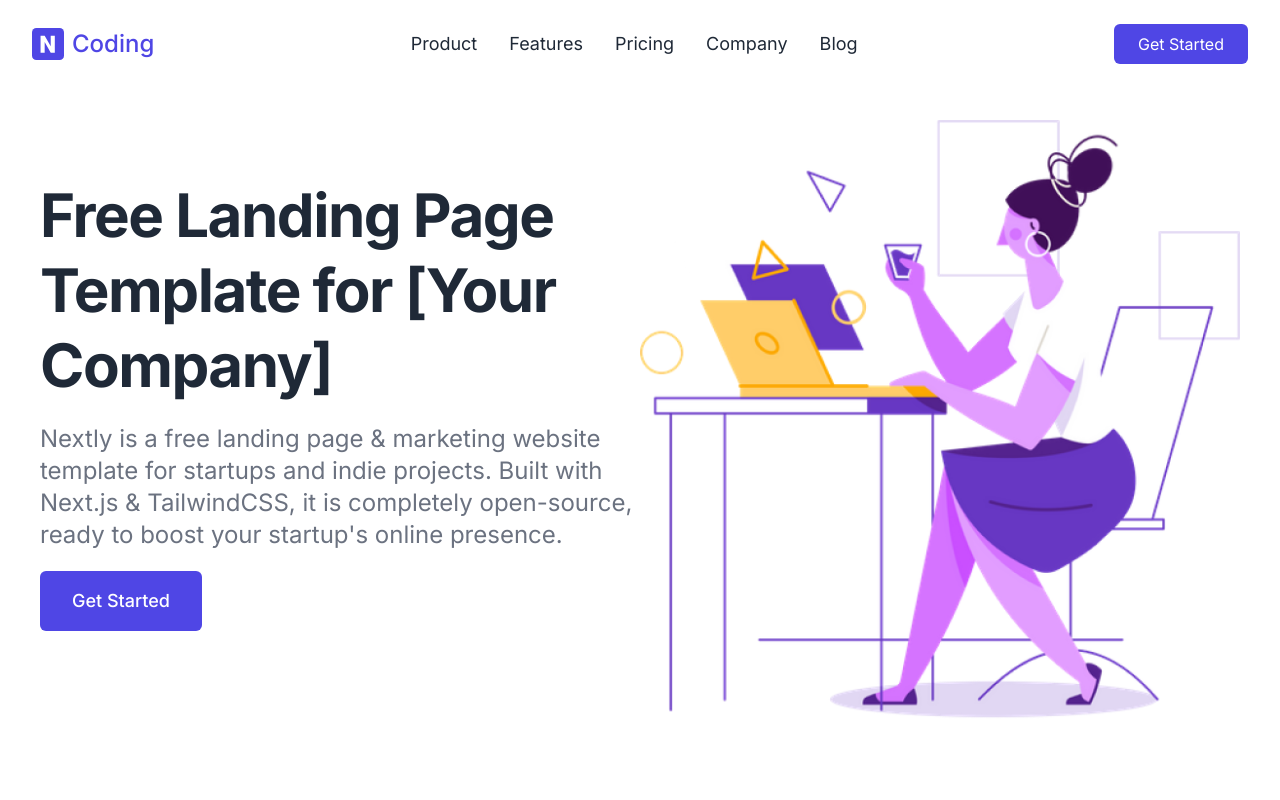
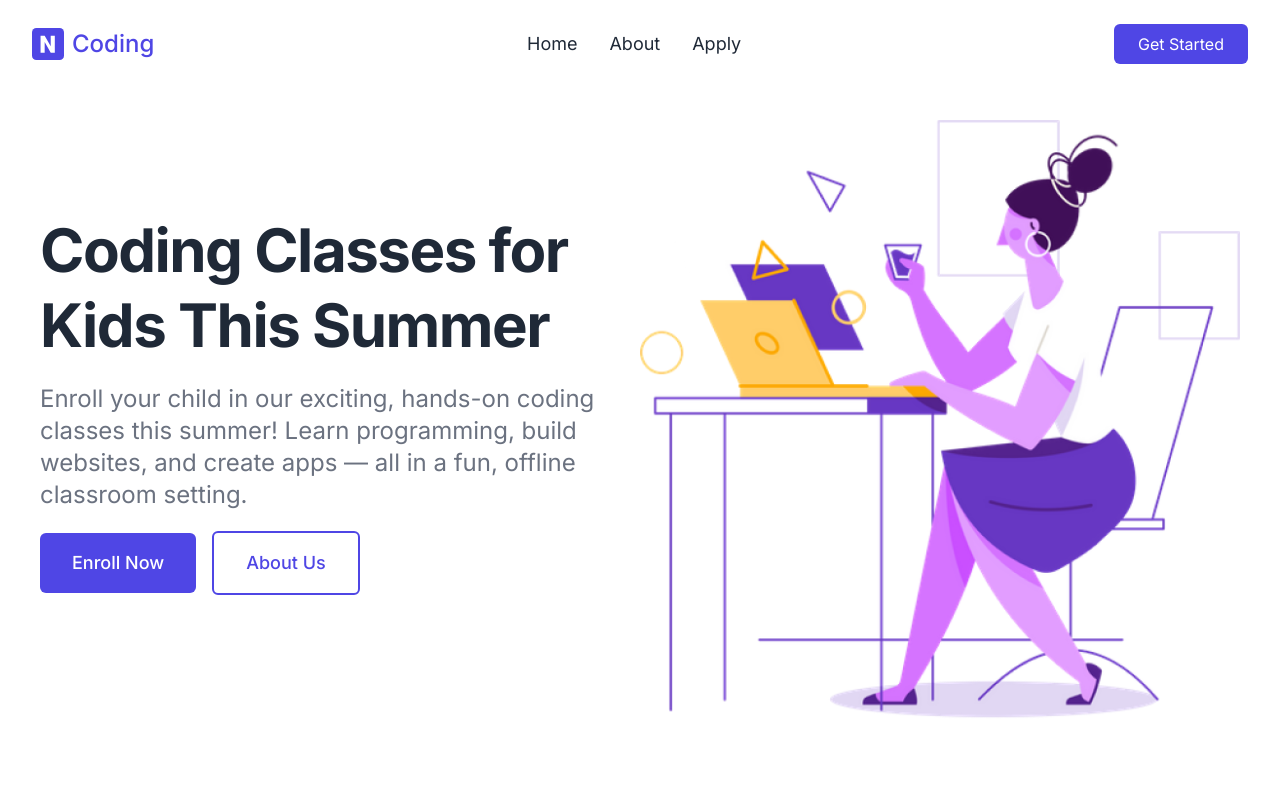
Before and after one commit to DharambirAgrawal/Marketing_Coding_Class, a Next.js app: page / in a window 1280 px wide. Shown: the top 800 px of the page. Built offline with nearby package versions, Linux system fonts and the light colour scheme.

Commit message:
Updated the required datas

```diff
--- a/src/components/Footer.tsx
+++ b/src/components/Footer.tsx
@@ -2,39 +2,35 @@ import Link from "next/link";
 import Image from "next/image";
 import React from "react";
 import { Container } from "@/components/Container";
-import { APP_NAME,DEVELOPER } from "@/lib/data";
+import { APP_NAME, DEVELOPER,ABOUT,navigation } from "@/lib/data"; // Ensure you replace these values in your data file
+
+// Assuming you update the data in your `data.ts` or `data.js` file:
+
 export function Footer() {
-  const navigation = ["Product", "Features", "Pricing", "Company", "Blog"];
-
   return (
     <div className="relative">
       <Container className="">
         <div className="grid max-w-screen-xl grid-cols-1 gap-10 pt-10 mx-auto mt-5 border-t border-gray-100 dark:border-trueGray-700 lg:grid-cols-4 sm:px-10">
           <div className="lg:col-span-2">
             <div>
-              {" "}
               <Link
                 href="/"
                 className="flex items-center space-x-2 text-2xl font-medium text-indigo-500 dark:text-gray-100"
               >
                 <Image
                   src="/img/logo.svg"
-                  alt="N"
+                  alt="YourStartup Logo"
                   width="32"
                   height="32"
                   className="w-8"
                 />
-                <span>Nextly</span>
+                <span>{APP_NAME}</span>
               </Link>
             </div>
 
             <div className="max-w-md mt-4 text-gray-500 dark:text-gray-400">
-              Nextly is a free landing page & marketing website template for
-              startups and indie projects. Its built with Next.js & TailwindCSS.
-              And its completely open-source.
+              {ABOUT}
             </div>
-
-
           </div>
 
           <div>
@@ -42,56 +38,32 @@ export function Footer() {
               {navigation.map((item, index) => (
                 <Link
                   key={index}
-                  href="/"
+                  href={item.link}
                   className="w-full px-4 py-2 text-gray-500 rounded-md dark:text-gray-300 hover:text-indigo-500 focus:text-indigo-500 focus:bg-indigo-100 focus:outline-none dark:focus:bg-trueGray-700"
                 >
-                  {item}
+                  {item.name}
                 </Link>
               ))}
             </div>
           </div>
-          {/* <div>
-            <div className="flex flex-wrap w-full -mt-2 -ml-3 lg:ml-0">
-              {legal.map((item, index) => (
-                <Link
-                  key={index}
-                  href="/"
-                  className="w-full px-4 py-2 text-gray-500 rounded-md dark:text-gray-300 hover:text-indigo-500 focus:text-indigo-500 focus:bg-indigo-100 focus:outline-none dark:focus:bg-trueGray-700"
-                >
-                  {item}
-                </Link>
-              ))}
-            </div>
-          </div> */}
+
           <div className="">
             <div>Follow us</div>
             <div className="flex mt-5 space-x-5 text-gray-400 dark:text-gray-500">
-              <a
-                href="/"
-                target="_blank"
-                rel="noopener"
-              >
+              <a href="/" target="_blank" rel="noopener">
                 <span className="sr-only">Twitter</span>
                 <Twitter />
               </a>
-              <a
-                href="/"
-                target="_blank"
-                rel="noopener"
-              >
+              <a href="/" target="_blank" rel="noopener">
                 <span className="sr-only">Facebook</span>
                 <Facebook />
               </a>
-              <a
-                href="/"
-                target="_blank"
-                rel="noopener"
-              >
+              <a href="/" target="_blank" rel="noopener">
                 <span className="sr-only">Instagram</span>
                 <Instagram />
               </a>
-              <a href="https://linkedin.com/" target="_blank" rel="noopener">
-                <span className="sr-only">Linkedin</span>
+              <a href="https://linkedin.com" target="_blank" rel="noopener">
+                <span className="sr-only">LinkedIn</span>
                 <Linkedin />
               </a>
             </div>
@@ -99,15 +71,12 @@ export function Footer() {
         </div>
 
         <div className="my-10 text-sm text-center text-gray-600 dark:text-gray-400">
-          Copyright © {new Date().getFullYear()}  {APP_NAME}. Made with ♥ by{" "}
+          Copyright © {new Date().getFullYear()} {APP_NAME}. Made with ♥ by{" "}
           <a href={DEVELOPER.link} target="_blank" rel="noopener">
-           {DEVELOPER.name}
-          </a>{" "}
-
+            {DEVELOPER.name}
+          </a>
         </div>
       </Container>
-
-
     </div>
   );
 }
--- a/src/components/Hero.tsx
+++ b/src/components/Hero.tsx
@@ -1,6 +1,6 @@
 import Image from "next/image";
 import { Container } from "@/components/Container";
-import heroImg from "../../public/img/hero.png";  // Make sure this image is relevant to your company
+import heroImg from "../../public/img/hero.png"; // Ensure this image is relevant to your company
 import Link from "next/link";
 
 export const Hero = () => {
@@ -10,15 +10,18 @@ export const Hero = () => {
         <div className="flex items-center w-full lg:w-1/2">
           <div className="max-w-2xl mb-8">
             <h1 className="text-4xl font-bold leading-snug tracking-tight text-gray-800 lg:text-4xl lg:leading-tight xl:text-6xl xl:leading-tight dark:text-white">
-              Free Landing Page Template for [Your Company]
+              Coding Classes for Kids This Summer
             </h1>
             <p className="py-5 text-xl leading-normal text-gray-500 lg:text-xl xl:text-2xl dark:text-gray-300">
-              Nextly is a free landing page & marketing website template for startups and indie projects. Built with Next.js & TailwindCSS, it is completely open-source, ready to boost your startup's online presence.
+              Enroll your child in our exciting, hands-on coding classes this summer! Learn programming, build websites, and create apps — all in a fun, offline classroom setting.
             </p>
 
             <div className="flex flex-col items-start space-y-3 sm:space-x-4 sm:space-y-0 sm:items-center sm:flex-row">
-              <Link href="/" className="px-8 py-4 text-lg font-medium text-center text-white bg-indigo-600 rounded-md">
-                Get Started
+              <Link href="/courses" className="px-8 py-4 text-lg font-medium text-center text-white bg-indigo-600 rounded-md">
+                Enroll Now
+              </Link>
+              <Link href="/contact" className="px-8 py-4 text-lg font-medium text-center text-indigo-600 bg-white border-2 border-indigo-600 rounded-md">
+                About Us
               </Link>
             </div>
           </div>
@@ -26,21 +29,17 @@ export const Hero = () => {
         <div className="flex items-center justify-center w-full lg:w-1/2">
           <div className="">
             <Image
-              src={heroImg}  // Ensure this is your hero image.
+              src={heroImg}  // Ensure this is your hero image, preferably related to kids learning coding or a classroom environment
               width="616"
               height="617"
               className={"object-cover"}
-              alt="Hero Illustration"
+              alt="Coding Classes for Kids"
               loading="eager"
               placeholder="blur"
             />
           </div>
         </div>
       </Container>
-
-
     </>
   );
 }
-
-// Replace placeholder logos with your company's logos
--- a/src/components/Navbar.tsx
+++ b/src/components/Navbar.tsx
@@ -1,11 +1,11 @@
 "use client";
 import Link from "next/link";
 import Image from "next/image";
-import { APP_NAME } from "@/lib/data";
+import { APP_NAME,navigation } from "@/lib/data";
 import { useState } from "react";
 
+
 export const Navbar = () => {
-  const navigation = ["Product", "Features", "Pricing", "Company", "Blog"];
 
   const [isMenuOpen, setIsMenuOpen] = useState(false);
 
@@ -27,10 +27,10 @@ export const Navbar = () => {
           {navigation.map((item, index) => (
             <Link
               key={index}
-              href="#"
+              href={item.link}
               className="text-lg text-gray-800 dark:text-gray-200 hover:text-indigo-600 transition duration-300"
             >
-              {item}
+              {item.name}
             </Link>
           ))}
         </div>
@@ -71,11 +71,11 @@ export const Navbar = () => {
           {navigation.map((item, index) => (
             <Link
               key={index}
-              href="#"
+              href={item.link}
               className="block py-2 text-gray-800 dark:text-gray-200 hover:text-indigo-600 transition duration-300"
               onClick={toggleMenu} // Close the menu on item click
             >
-              {item}
+              {item.name}
             </Link>
           ))}
           <Link
--- a/src/lib/data.ts
+++ b/src/lib/data.ts
@@ -7,6 +7,10 @@ export const navigation=[
         name:"About",
         link:"/about"
     },
+    {
+        name:"Apply",
+        link:"#Form"
+    },
 ]
 
 export const APP_NAME="Coding"
@@ -15,3 +19,5 @@ export const DEVELOPER={
     name:"Dharambir",
     link:"https://github.com/DharambirAgrawal"
 }
+
+export const ABOUT="YourStartup is a cutting-edge platform dedicated to helping entrepreneurs launch and scale their businesses. Our service connects startups with investors, customers, and industry leaders."
```
Also changed, not shown: eslint.config.mjs (added, +18 -0 lines), 1 other file (tests, documents, lock files or other folders).
